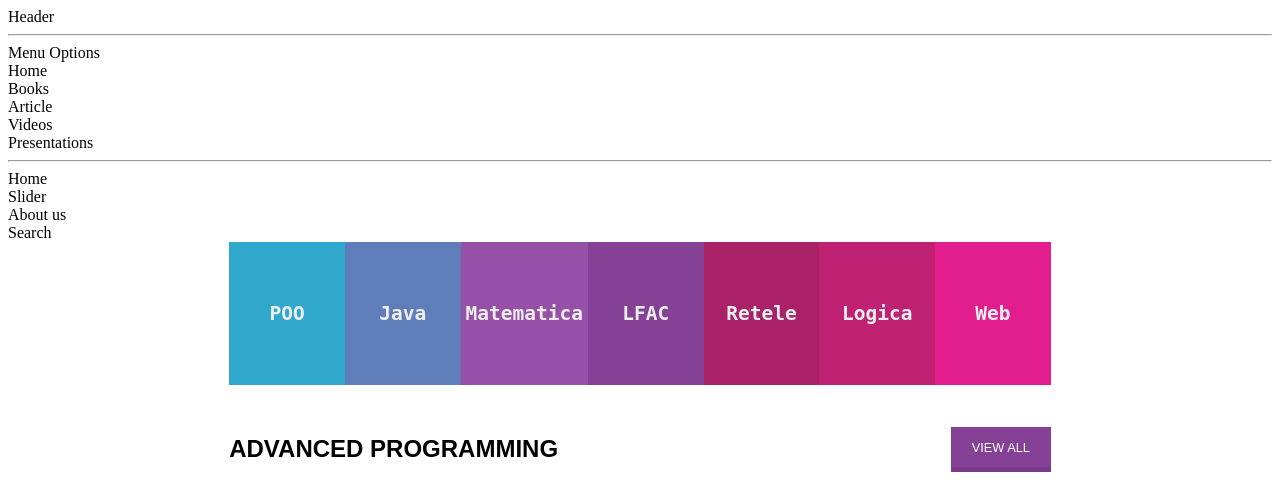
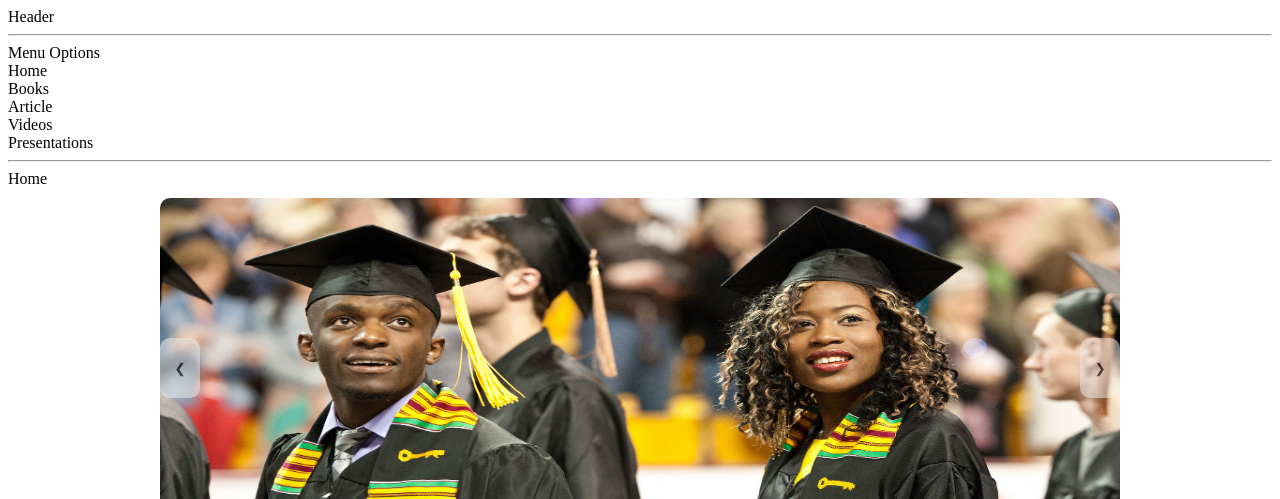
Before and after one commit to ioana-amariei/trex, a PHP site: page / in a window 1280 px wide. Shown: the top 499 px of the page. Run offline with PHP 8.4, Linux system fonts and the light colour scheme.

Commit message:
Add basic functionality to slider

```diff
--- a/index.html
+++ b/index.html
@@ -21,7 +21,8 @@
       <link rel="stylesheet" href="topics.css">
       <link rel="stylesheet" href="footer.css">
 
-	  <script src="script.js"></script>
+	    <script src="script.js"></script>
+      <script src="slider.js"></script>
 
       <title>TReX</title>
 
@@ -53,7 +54,13 @@
 	<div id="home">Home
 
 		<!-- start Ioana Birsan -->
-		<div id="slider">Slider</div>
+		<div id="slider">
+      <button id="display-left" onclick="goToSlide(-1)">&#10094;</button>
+      <img class="slide" src="images/slide_one.jpg">
+      <img class="slide" src="images/slide_two.jpg">
+      <img class="slide" src="images/slide_three.jpg">
+      <button id="display-right" onclick="goToSlide(+1)">&#10095;</button>
+    </div>
 		<!-- end Ioana Birsan -->
 
 
--- a/slider.css
+++ b/slider.css
@@ -1 +1,57 @@
 /* Acest css gestioneaza doar continutul aferent div-ului slider */
+
+#slider {
+  margin-top: 10px;
+  margin-bottom: 10px;
+  /* centrare */
+  margin-left: auto !important;
+  margin-right: auto !important;
+
+	overflow: hidden;
+  width: 960px;
+  height: 350px;
+  position: relative;
+}
+
+#slider img {
+  width: 100%;
+  height: 100%;
+	float: left;
+  position: relative;
+  border: white;
+  display: block;
+  border-radius: 10px 20px 20px 10px;
+}
+
+#display-left{
+  position: absolute;
+  color: black;
+  opacity: 0.5;
+  border:none;
+  top:40%;
+  left:0;
+  height: 60px;
+  width: 40px;
+  border-radius: 10px;
+  cursor: pointer;
+  z-index: 1;
+}
+
+#display-right{
+  position: absolute;
+  color: black;
+  opacity: 0.5;
+  border:none;
+  top:40%;
+  right:0;
+  height: 60px;
+  width: 40px;
+  border-radius: 10px;
+  cursor: pointer;
+  z-index: 1;
+}
+
+#display-left:hover, #display-right:hover {
+  color: white;
+  background-color: rgba(0,0,0,0.8);
+}
--- /dev/null
+++ b/slider.js
@@ -0,0 +1,32 @@
+/* display first image */
+var slideIndex = 1;
+showSlides(slideIndex);
+
+/* adds or substracts one to the slideIndex */
+function goToSlide(plusMinusOne) {
+    slideIndex += plusMinusOne;
+    showSlides(slideIndex);
+}
+
+/* hides (display="none") all elements with the class name "slide",
+   and displays (display="block") the element with the given slideIndex.*/
+function showSlides(n) {
+    var index;
+    var element = document.getElementsByClassName("slide");
+
+    /* if the slideIndex is higher than the number of elements, it is set to 1 */
+    if (n > element.length) {
+      slideIndex = 1;
+    }
+
+    /* if the slideIndex is less than 1 it is set to number of elements */
+    if (n < 1) {
+      slideIndex = element.length;
+    }
+
+    for (index = 0; index < element.length; index++) {
+        element[index].style.display = "none";
+    }
+
+    element[slideIndex-1].style.display = "block";
+}
```
Also changed, not shown: images/slide_one.jpg (added), images/slide_three.jpg (added), images/slide_two.jpg (added).
